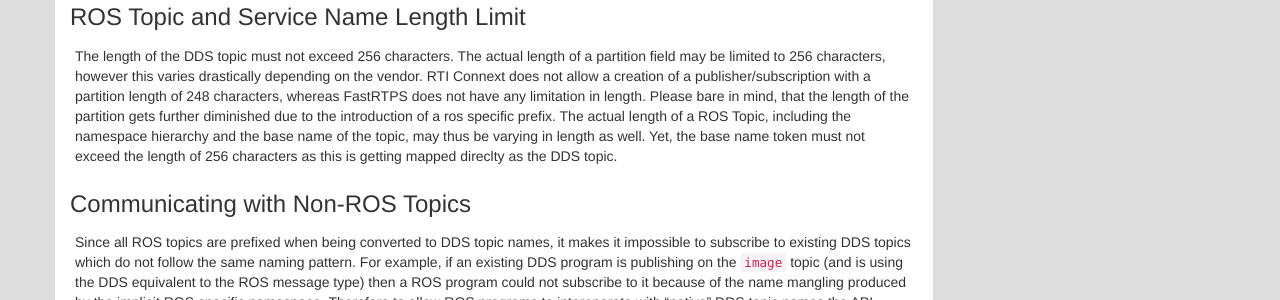
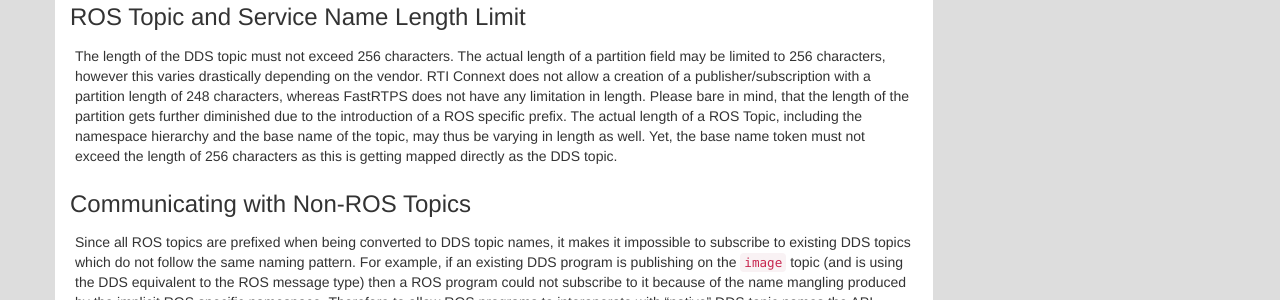
Before and after one commit to ros2/design, a Jekyll site: the page built from articles/140_topic_and_service_name_mapping.md, in a window 1280 px wide and 900 px high, scrolled down 5722 px. Shown: the part 212-512 px from the top of the window. Built offline with Jekyll 4.4.1, drawn with Linux system fonts in a browser that asks for light colours; nearby versions of some CDN libraries; some of the changed text lies outside the part shown.

Commit message:
spelling

```diff
--- a/articles/140_topic_and_service_name_mapping.md
+++ b/articles/140_topic_and_service_name_mapping.md
@@ -279,9 +279,9 @@ With this in mind, we may want to always require a full restart of the publisher
 The length of the DDS topic must not exceed 256 characters.
 The actual length of a partition field may be limited to 256 characters, however this varies drastically depending on the vendor.
 RTI Connext does not allow a creation of a publisher/subscription with a partition length of 248 characters, whereas FastRTPS does not have any limitation in length.
-Please bare in mind, that the length of the partition gets further diminished due to the introduction of a ros specific prefix.
+Please bare in mind, that the length of the partition gets further diminished due to the introduction of a ROS specific prefix.
 The actual length of a ROS Topic, including the namespace hierarchy and the base name of the topic, may thus be varying in length as well.
-Yet, the base name token must not exceed the length of 256 characters as this is getting mapped direclty as the DDS topic.
+Yet, the base name token must not exceed the length of 256 characters as this is getting mapped directly as the DDS topic.
 
 ### Communicating with Non-ROS Topics
 
```
Also changed, not shown: other parts of articles/140_topic_and_service_name_mapping.md (+2 -2 lines).
